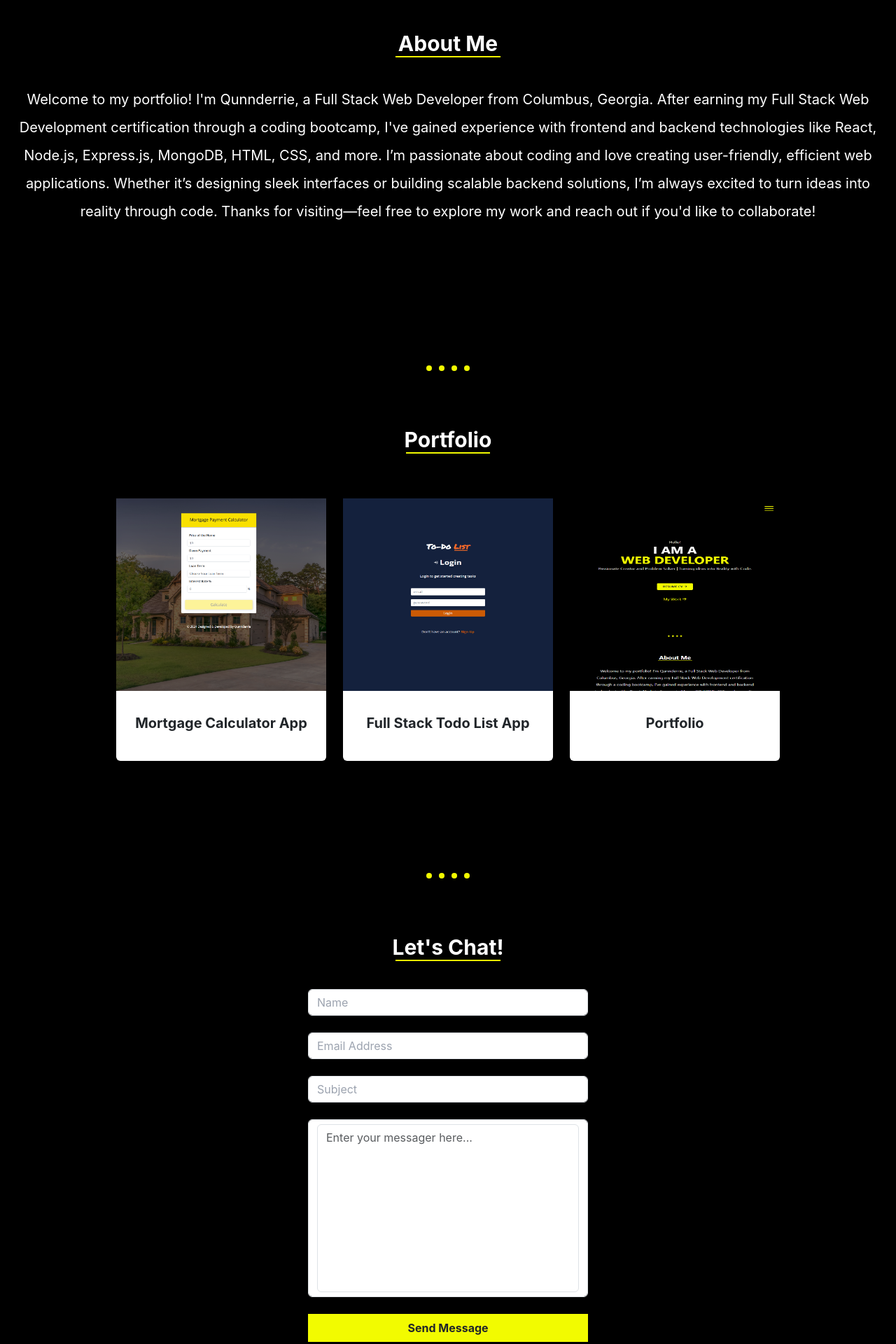
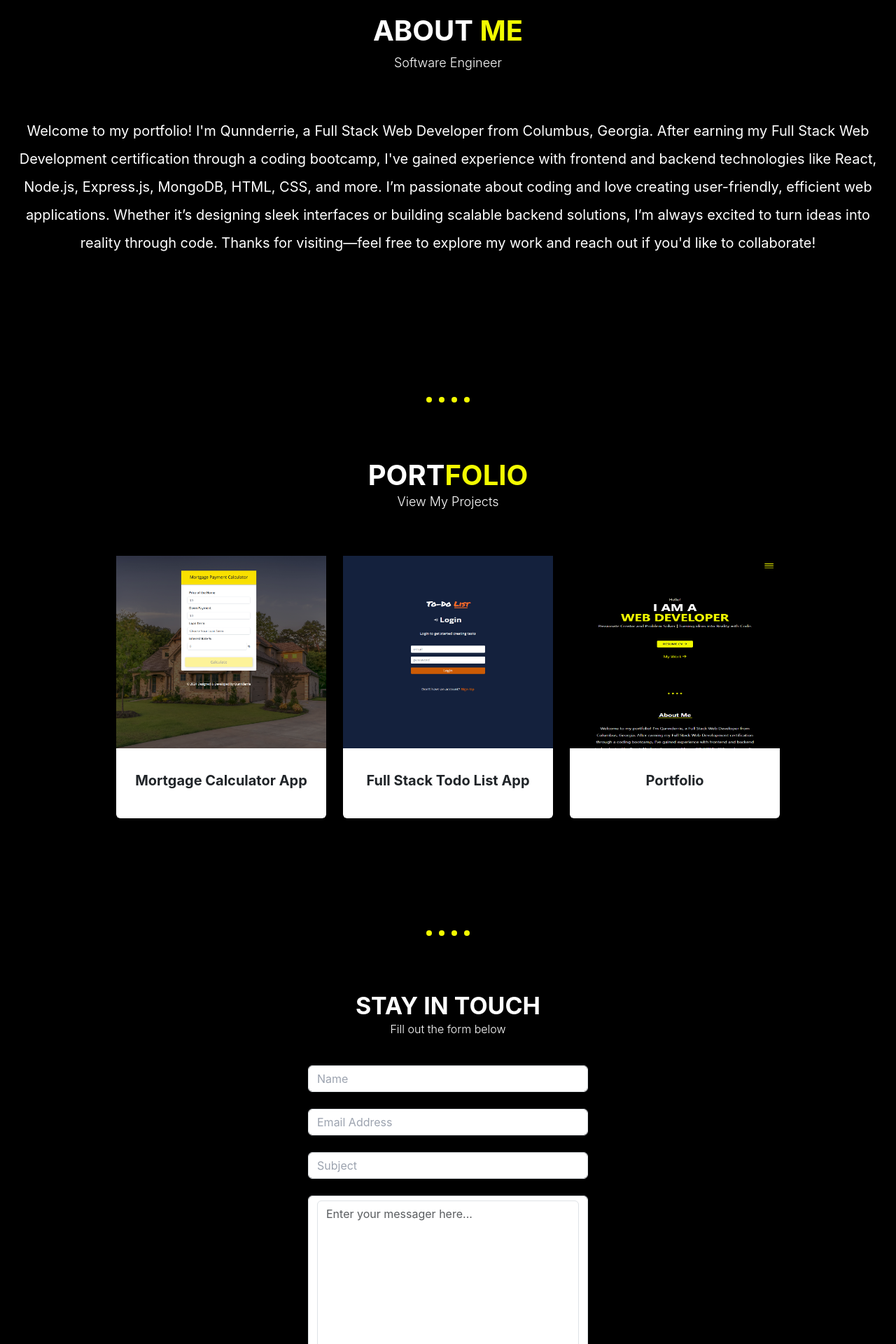
Before and after one commit to Qunnderrie1/MyPortfolio, a React (Create React App) app in the folder app/: page / in a window 1280 px wide. Shown: the part 760-2680 px from the top of the page at 70% size. Built offline with nearby package versions, Linux system fonts and the light colour scheme.

Commit message:
added animation to portfolio,about and contact section

```diff
--- a/app/src/Components/About.jsx
+++ b/app/src/Components/About.jsx
@@ -1,20 +1,37 @@
-import React from "react";
+import React, { useState } from "react";
 import Divider from "./Divider";
-import { useInView } from "react-intersection-observer";
+import { InView } from "react-intersection-observer";
 
 const About = () => {
-  const { ref, inView } = useInView();
+  const [hasTriggered, setHasTriggered] = useState(false);
+
+  const handleInView = (inView) => {
+    if (inView) {
+      setHasTriggered(true);
+    }
+  };
+
   return (
     <div id="about" className="bg-black mt-20 h-fit pt-6">
       <Divider />
-      <div ref={ref} className="container max-lg:w-100  ">
-        {inView ? (
-          <div className="flex animate-[moveAboutText_1s] mt-4 max-lg:flex-col max-lg:p-0">
-            <div className="container mx-auto">
-              <h1 className="text-white text-center text-3xl font-bold ">
-                About Me
-              </h1>
-              <div className="w-[150px] h-0.5 flex justify-center m-auto bg-[#f2fb00]"></div>
+
+      <div className="flex flex-col">
+        <h1 className="text-white text-center text-[40px] font-bold">
+          ABOUT <span className="text-[#f2fb00]">ME</span>
+        </h1>
+        <p className="m-auto text-white text-[18px] font-light mt-2">
+          Software Engineer
+        </p>
+      </div>
+
+      <InView onChange={(inView) => handleInView(inView)}>
+        <div className="container max-lg:w-100  ">
+          <div
+            className={`flex mt-4 max-lg:flex-col ${
+              hasTriggered ? "animate-[moveAboutText_1s]" : "animate-none"
+            } `}
+          >
+            <div className="container flex flex-col mx-auto">
               <p className="text-white mt-0 text-xl text-center leading-10 py-10">
                 Welcome to my portfolio! I'm Qunnderrie, a Full Stack Web
                 Developer from Columbus, Georgia. After earning my Full Stack
@@ -30,10 +47,8 @@ const About = () => {
               </p>
             </div>
           </div>
-        ) : (
-          <div></div>
-        )}
-      </div>
+        </div>
+      </InView>
     </div>
   );
 };
--- a/app/src/Components/Contact.jsx
+++ b/app/src/Components/Contact.jsx
@@ -1,9 +1,10 @@
 import React, { useState } from "react";
 import Divider from "./Divider";
 import axios from "axios";
-import { useInView } from "react-intersection-observer";
+import { InView } from "react-intersection-observer";
+
 const Contact = () => {
-  const { ref, inView } = useInView();
+  const [hasTriggered, setHasTriggered] = useState(false);
   //   Declare variables to get the user infomation
   const [userName, setUserName] = useState("");
   const [userEmail, setUserEmail] = useState("");
@@ -11,6 +12,12 @@ const Contact = () => {
   const [userSubject, setUserSubject] = useState("");
 
   const [confirmMessage, setConfirmMessage] = useState("Send Message");
+
+  const handleContactView = (inView) => {
+    if (inView) {
+      setHasTriggered(true);
+    }
+  };
 
   //   Contact Form Function
   const handleSubmit = (e) => {
@@ -46,15 +53,24 @@ const Contact = () => {
     }, 3000);
   };
   return (
-    <div ref={ref} id="contact" className=" mt-20 h-fit mx-auto ">
+    <div id="contact" className=" mt-20 h-fit mx-auto ">
       <Divider />
 
-      {inView ? (
-        <div className="animate-[moveContactBox_1s]">
-          <h1 className="text-white text-center text-3xl font-bold ">
-            Let's Chat!
+      <InView
+        onChange={(inView) => handleContactView(inView)}
+        triggerOnce={true}
+      >
+        <div
+          className={`${
+            hasTriggered ? "animate-[moveContactBox_1s]" : "animate-none"
+          }`}
+        >
+          <h1 className="text-white text-center text-[34px] font-bold ">
+            STAY IN TOUCH
           </h1>
-          <div className="w-[150px] h-0.5 flex justify-center m-auto bg-[#f2fb00]"></div>
+          <p className="text-white text-center font-light">
+            Fill out the form below
+          </p>
           <form
             action="POST"
             onSubmit={handleSubmit}
@@ -97,9 +113,7 @@ const Contact = () => {
             </button>
           </form>
         </div>
-      ) : (
-        <div></div>
-      )}
+      </InView>
     </div>
   );
 };
--- a/app/src/Components/Portfolio.jsx
+++ b/app/src/Components/Portfolio.jsx
@@ -1,23 +1,38 @@
-import React from "react";
+import React, { useState } from "react";
 import mortgageCalculator from "../Images/mortgageCalculator.png";
 import todoListImage from "../Images/todolistImage.png";
 import portfolio from "../Images/portfolio.png";
 import Divider from "./Divider";
-import { useInView } from "react-intersection-observer";
+import { InView } from "react-intersection-observer";
 
 const Portfolio = () => {
-  const { ref, inView } = useInView();
+  const [hasTriggered, setHasTriggered] = useState(false);
+
+  const handlePortfolioView = (inView) => {
+    if (inView) {
+      setHasTriggered(true);
+    }
+  };
   return (
-    <div ref={ref} id="portfolio" className="  container mt-20 mx-auto h-fit">
+    <div id="portfolio" className="  container mt-20 mx-auto h-fit">
       <Divider />
-      {inView ? (
-        <div className="animate-[moveAboutText_1s]">
-          <h1 className="text-white text-center text-3xl font-bold ">
-            Portfolio
-          </h1>
-          <div className="w-[120px] h-0.5 flex justify-center m-auto bg-[#f2fb00]"></div>
+      <div className="animate-[moveAboutText_1s]">
+        <h1 className="text-white text-center text-[40px] font-bold ">
+          PORT<span className="text-[#f2fb00]">FOLIO</span>
+        </h1>
+        <p className="text-white text-center text-[18px] font-light">
+          View My Projects
+        </p>
 
-          <div className="flex gap-4 justify-center mt-16 mx-auto max-lg:flex-wrap">
+        <InView
+          onChange={(inView) => handlePortfolioView(inView)}
+          triggerOnce={true}
+        >
+          <div
+            className={`flex gap-4 justify-center mt-16 mx-auto max-lg:flex-wrap ${
+              hasTriggered ? "animate-[moveAboutText_1s]" : "animate-none"
+            }`}
+          >
             <a href="https://qunnderrie1.github.io/MortgageCalculatorApp/">
               <div className="card border-none w-[300px]">
                 <img
@@ -64,10 +79,8 @@ const Portfolio = () => {
               </div>
             </a>
           </div>
-        </div>
-      ) : (
-        <div></div>
-      )}
+        </InView>
+      </div>
     </div>
   );
 };
```
